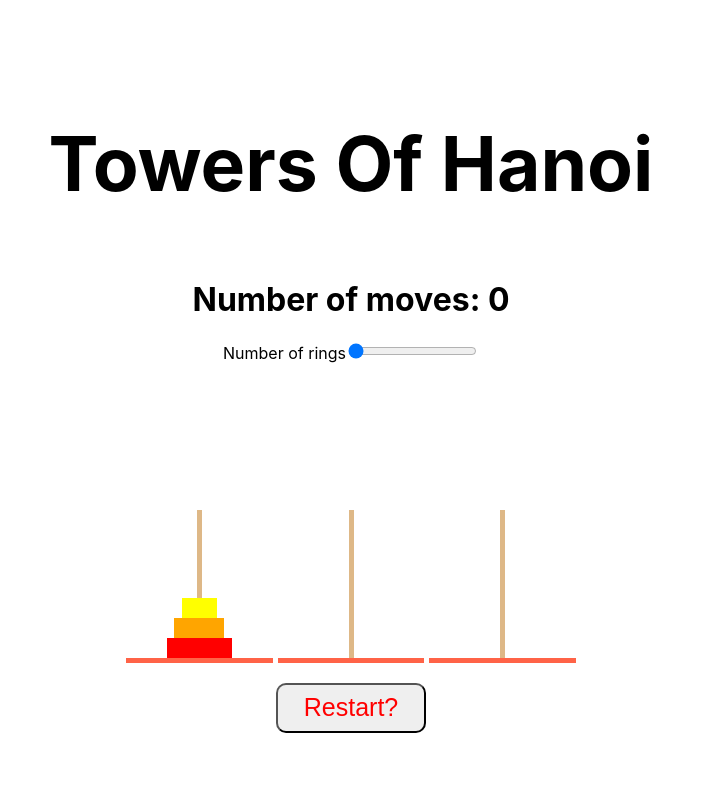
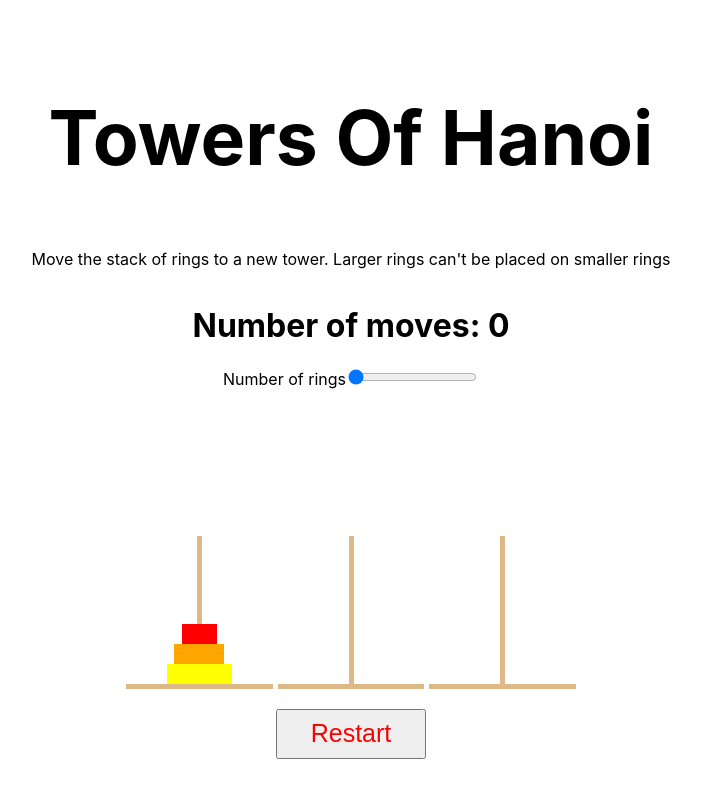
Before and after one commit to MattOrtner/towers-of-hanoi, a React (Create React App) app: page / in a window 1280 px wide. Shown: the whole page, without its empty margins (289-990 px from the left). Built offline with nearby package versions, Linux system fonts and the light colour scheme.

Commit message:
Styling corrections (#3)
* restart button mods, pole/base coloring

* added directions under title

```diff
--- a/src/App.css
+++ b/src/App.css
@@ -24,7 +24,7 @@
   justify-content: flex-end;
   align-items: center;
   background-color: white;
-  border-bottom: 5px solid tomato;
+  border-bottom: 5px solid burlywood;
   cursor: pointer;
   position: relative;
 }
@@ -49,7 +49,7 @@
 
 .ring.size-1 {
   width: 35px;
-  background-color: yellow;
+  background-color: red;
 }
 
 .ring.size-2 {
@@ -59,35 +59,36 @@
 
 .ring.size-3 {
   width: 65px;
-  background-color: red;
+  background-color: yellow;
 }
 
 .ring.size-4 {
   width: 80px;
-  background-color: orange;
+  background-color: green;
 }
 
 .ring.size-5 {
   width: 95px;
-  background-color: yellow;
+  background-color: blue;
 }
 
 .ring.size-6 {
   width: 110px;
-  background-color: orange;
+  background-color: indigo;
 }
 
 .ring.size-7 {
   width: 125px;
-  background-color: red;
+  background-color: violet;
 }
 
 .restartButton {
   color: red;
   height: 50px;
   width: 150px;
-  border-radius: 10px;
+  /* border-radius: 10px; */
   font-size: 25px;
+  cursor: pointer;
 }
 
 .title {
--- a/src/App.js
+++ b/src/App.js
@@ -81,6 +81,7 @@ function App() {
   return (
     <div className="App">
       <h1 className='title'>Towers Of Hanoi</h1>
+      <p>Move the stack of rings to a new tower. Larger rings can't be placed on smaller rings</p>
       {!isWin ?
         <h1 className='counter'>Number of moves: {counter}</h1>
         :
@@ -95,12 +96,19 @@ function App() {
         {renderTowers()}
       </div>
       <br />
-      <button className='restartButton' onClick={restart}>Restart?</button>
+      <button className='restartButton' onClick={restart}>Restart</button>
     </div>
   );
 }
 
 export default App;
 /**
- * adding posts for each tower to live on
+ * checkWin() should work with any number of rings
+ * prevent user from picking up pole if no rings are present
+ * picking up ring and putting it down, shouldn't count as a move
+ * if you make a first selection then hit restart the first ring is still selected
+ *
+ *
+ * write simple directions for the user if they've never played the game
+ * favicon redo
  */
```
